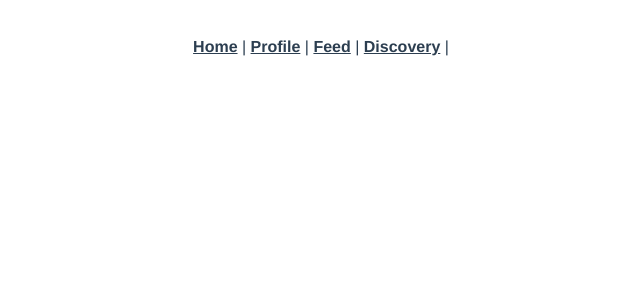
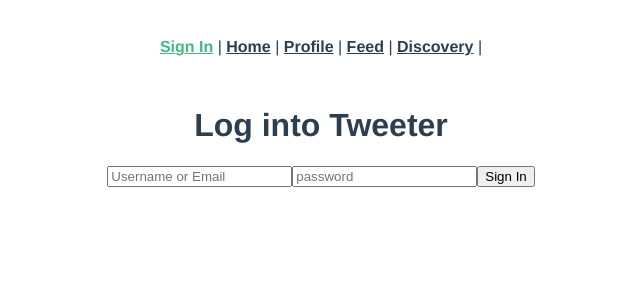
Before and after one commit to jackienguy/Tweeter, a Vue app in the folder tweeterproject/: page /#/SignIn in a window 1280 px wide. Shown: the top 300 px of the page, without its empty margins (319-959 px from the left). Built offline with nearby package versions, Linux system fonts and the light colour scheme.

Commit message:
signin and register page

```diff
--- a/tweeterproject/src/App.vue
+++ b/tweeterproject/src/App.vue
@@ -1,6 +1,7 @@
 <template>
   <div id="app">
     <div id="nav">
+      <router-link to="/SignIn">Sign In</router-link> |
       <router-link to="/">Home</router-link> |
       <router-link to="/Profile">Profile</router-link> |
       <router-link to="/Feed">Feed</router-link> |
--- a/tweeterproject/src/router/index.js
+++ b/tweeterproject/src/router/index.js
@@ -1,5 +1,6 @@
 import Vue from 'vue'
 import VueRouter from 'vue-router'
+import SignIn from '../views/SignIn.vue'
 import Home from '../views/Home.vue'
 import Profile from '../views/Profile.vue'
 import Discovery from '../views/Discovery.vue'
@@ -21,6 +22,11 @@ const routes = [
     path: '/Discovery',
     name: 'Discovery',
     component: Discovery
+  },
+  {
+    path: '/SignIn',
+    name: 'Sign In',
+    component: SignIn
   }
 ]
 
--- a/tweeterproject/src/views/SignIn.vue
+++ b/tweeterproject/src/views/SignIn.vue
@@ -4,14 +4,37 @@
             <h1>Log into Tweeter</h1>
             <input type="text" placeholder="Username or Email" v-model="user"/>
             <input type="password" placeholder="password" v-model="password"/>
-
+            <button @click="login">Sign In</button>
         </form>
     </div>
 </template>
 
 <script>
+import axios from 'axios';
+import cookies from 'vue-cookies';
+
     export default {
-
+        name: "SignIn",
+        methods: {
+            login () {
+                axios.request({
+                    url:"https://tweeterest.ml/api/login",
+                    method: "POST",
+                    headers: {
+                        'Content-Type': 'application/json',
+                    },
+                    data: {
+                        "email": "CindyLou@suess.com",
+                        "password": "IStoleChristmas"
+                    }
+                }).then((response) => {
+                    cookies.set('loginToken', response.data.token);
+                    console.log(response.data.token);
+                }).catch((err) => {
+                    console.error(err);
+                })
+            }
+        }
     }
 </script>
 
```
Also changed, not shown: tweeterproject/src/views/Register.vue (+22 -0 lines).
